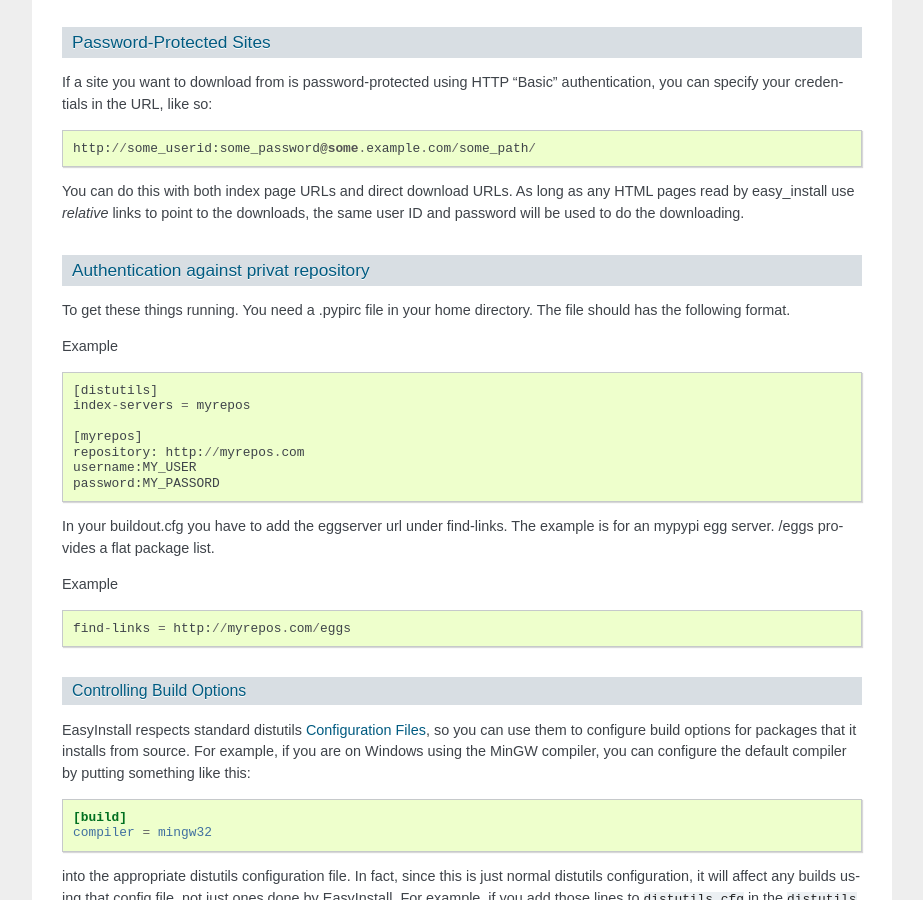
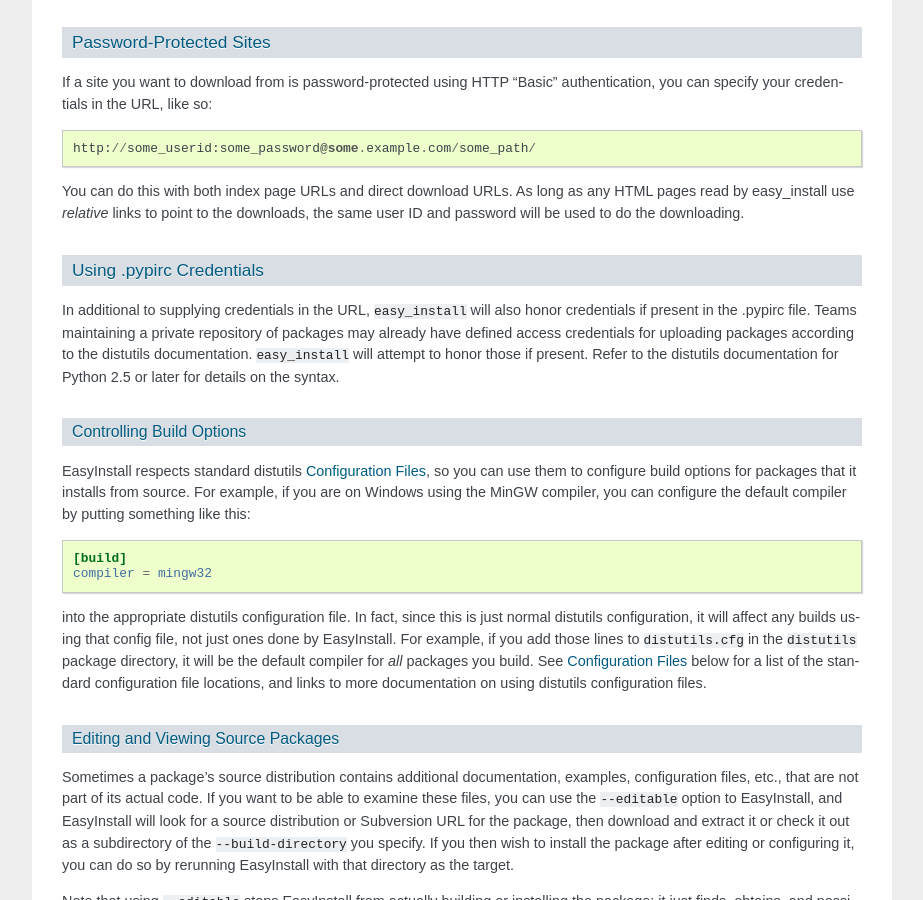
Before and after one commit to Distrotech/setuptools, a Sphinx documentation site: the page built from docs/easy_install.txt, in a window 1280 px wide and 900 px high, scrolled down 7699 px. Shown: the whole window, without its empty margins (198-1121 px from the left). Built offline with Sphinx 7.4.7, drawn with Linux system fonts in a browser that asks for light colours; the version number is read from the project's files by our own code; some of the changed text lies outside the part shown.

Commit message:
Updated documentation on .pypirc support for credentials.

```diff
--- a/docs/easy_install.txt
+++ b/docs/easy_install.txt
@@ -454,30 +454,15 @@
 as any HTML pages read by easy_install use *relative* links to point to the
 downloads, the same user ID and password will be used to do the downloading.
 
-Authentication against privat repository
-----------------------------------------
-
-To get these things running. You need a .pypirc file in your home directory. The file should has the following format.
-
-Example
-
-::
-
-    [distutils]
-    index-servers = myrepos
-
-    [myrepos]
-    repository: http://myrepos.com
-    username:MY_USER
-    password:MY_PASSORD
-
-In your buildout.cfg you have to add the eggserver url under find-links. The example is for an mypypi egg server. /eggs provides a flat package list.
-
-Example
-
-::
-
-    find-links = http://myrepos.com/eggs
+Using .pypirc Credentials
+-------------------------
+
+In additional to supplying credentials in the URL, ``easy_install`` will also
+honor credentials if present in the .pypirc file. Teams maintaining a private
+repository of packages may already have defined access credentials for
+uploading packages according to the distutils documentation. ``easy_install``
+will attempt to honor those if present. Refer to the distutils documentation
+for Python 2.5 or later for details on the syntax.
 
 Controlling Build Options
 ~~~~~~~~~~~~~~~~~~~~~~~~~
```
